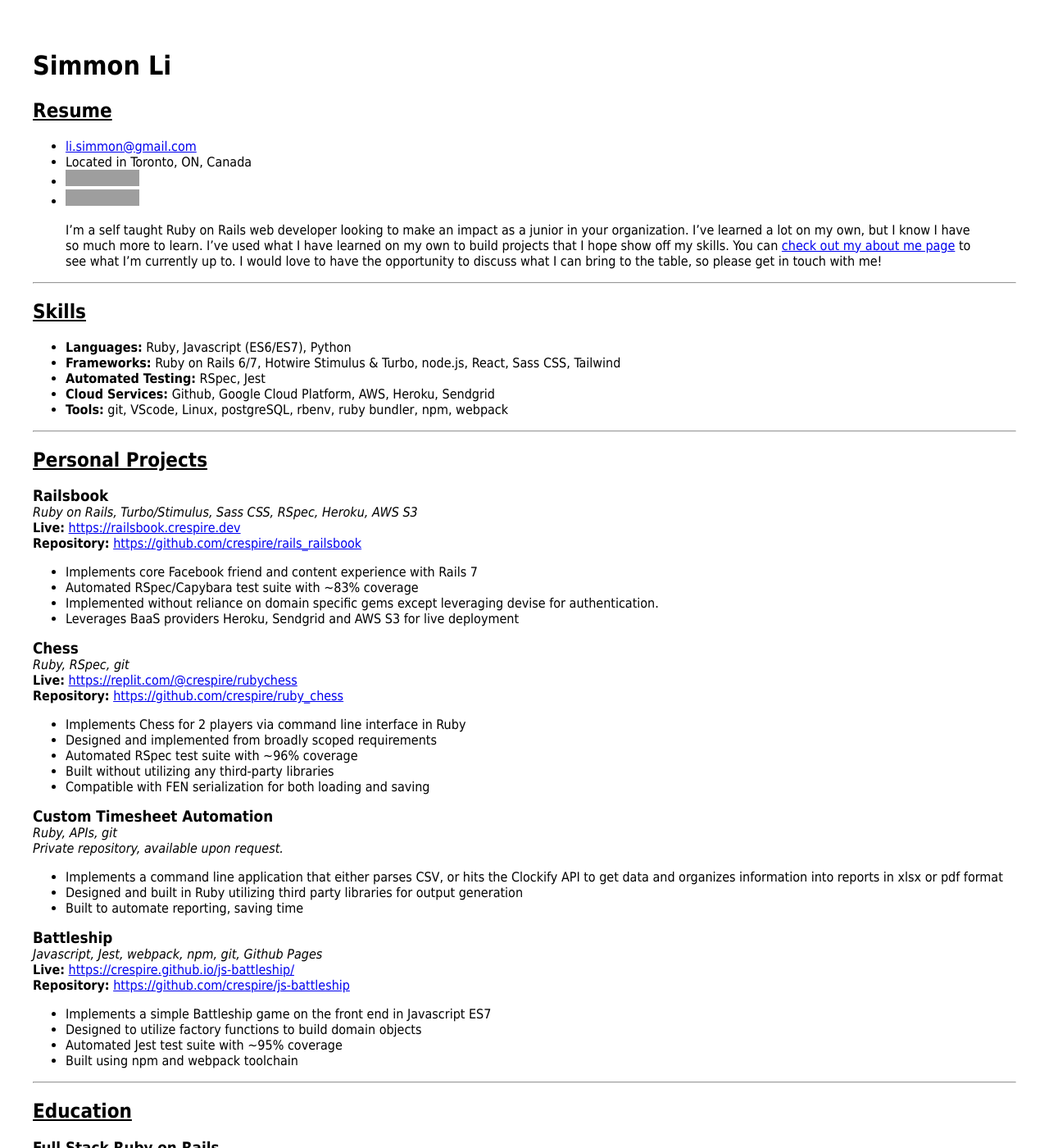
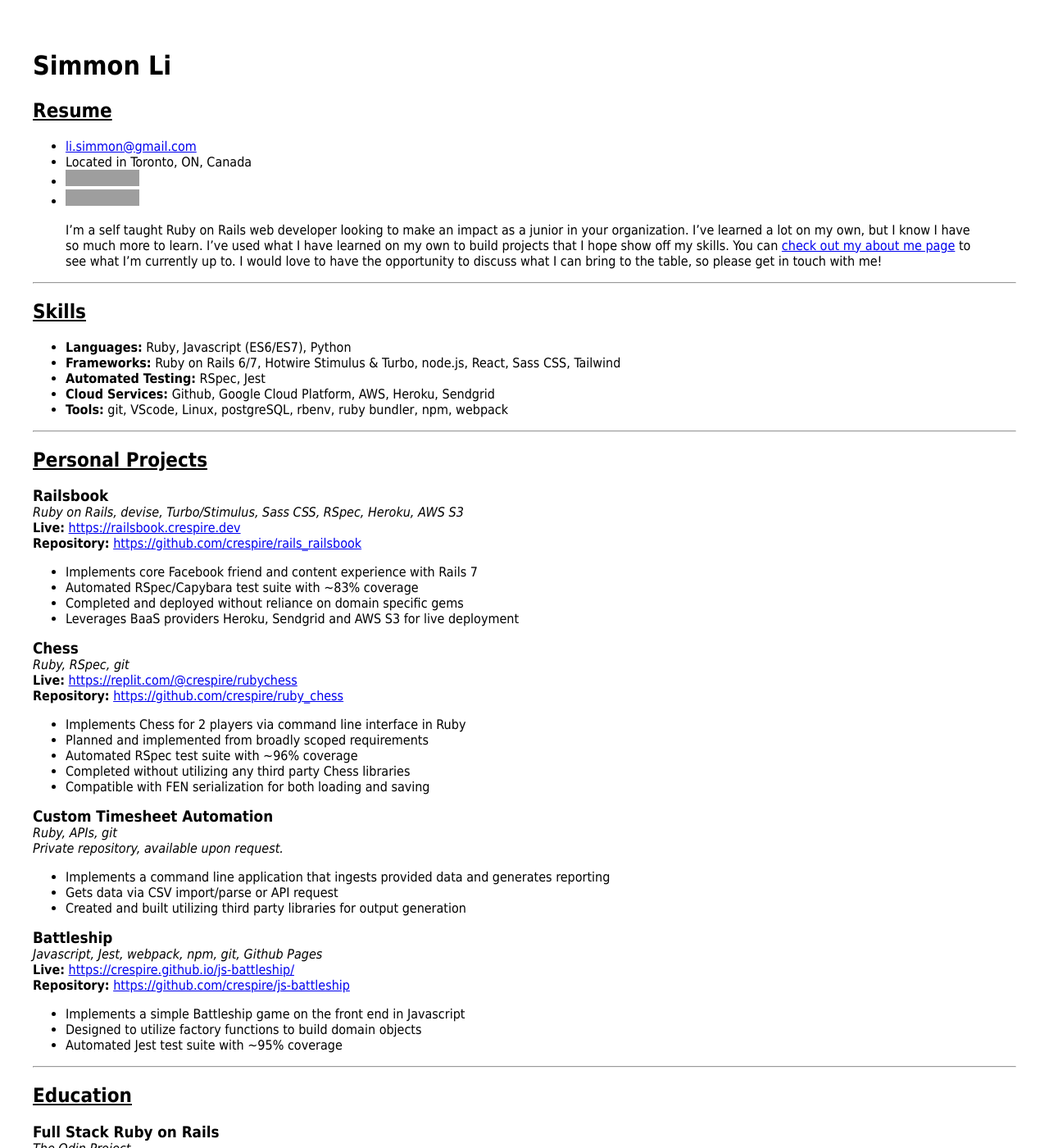
Before and after one commit to crespire/crespire, a Jekyll site: the page built from resume.md, in a window 1280 px wide and 1400 px high. Shown: the whole window at 82% size. Built offline with Jekyll 4.4.1, drawn with Linux system fonts in a browser that asks for light colours; our own code applies the rules of GitHub Pages for plain Markdown files; grey boxes are pictures that could not be loaded.

Commit message:
Update resume

```diff
--- a/resume.md
+++ b/resume.md
@@ -25,12 +25,12 @@ title: Simmon Li's Resume
 
 ## Personal Projects
 ### Railsbook
-_Ruby on Rails, Turbo/Stimulus, Sass CSS, RSpec, Heroku, AWS S3_
+_Ruby on Rails, devise, Turbo/Stimulus, Sass CSS, RSpec, Heroku, AWS S3_
 **Live:** [https://railsbook.crespire.dev](https://railsbook.crespire.dev/)
 **Repository:** [https://github.com/crespire/rails_railsbook](https://github.com/crespire/rails_railsbook/)
 * Implements core Facebook friend and content experience with Rails 7
 * Automated RSpec/Capybara test suite with ~83% coverage
-* Implemented without reliance on domain specific gems except leveraging devise for authentication.
+* Completed and deployed without reliance on domain specific gems
 * Leverages BaaS providers Heroku, Sendgrid and AWS S3 for live deployment
 
 ### Chess
@@ -38,26 +38,25 @@ _Ruby, RSpec, git_
 **Live:** [https://replit.com/@crespire/rubychess](https://replit.com/@crespire/rubychess?lite=1&outputonly=1#README.md)
 **Repository:** [https://github.com/crespire/ruby_chess](https://github.com/crespire/ruby_chess)
 * Implements Chess for 2 players via command line interface in Ruby
-* Designed and implemented from broadly scoped requirements
+* Planned and implemented from broadly scoped requirements
 * Automated RSpec test suite with ~96% coverage
-* Built without utilizing any third-party libraries
+* Completed without utilizing any third party Chess libraries
 * Compatible with FEN serialization for both loading and saving
 
 ### Custom Timesheet Automation
 _Ruby, APIs, git_
 _Private repository, available upon request._
-* Implements a command line application that either  parses CSV, or hits the Clockify API to get data and organizes information into reports in xlsx or pdf format
-* Designed and built in Ruby utilizing third party libraries for output generation
-* Built to automate reporting, saving time
+* Implements a command line application that ingests provided data and generates reporting
+* Gets data via CSV import/parse or API request
+* Created and built utilizing third party libraries for output generation
 
 ### Battleship
 _Javascript, Jest, webpack, npm, git, Github Pages_
 **Live:** [https://crespire.github.io/js-battleship/](https://crespire.github.io/js-battleship/)
 **Repository:** [https://github.com/crespire/js-battleship](https://github.com/crespire/js-battleship)
-* Implements a simple Battleship game on the front end in Javascript ES7
+* Implements a simple Battleship game on the front end in Javascript
 * Designed to utilize factory functions to build domain objects
 * Automated Jest test suite with ~95% coverage
-* Built using npm and webpack toolchain
 
 ---
 
```
